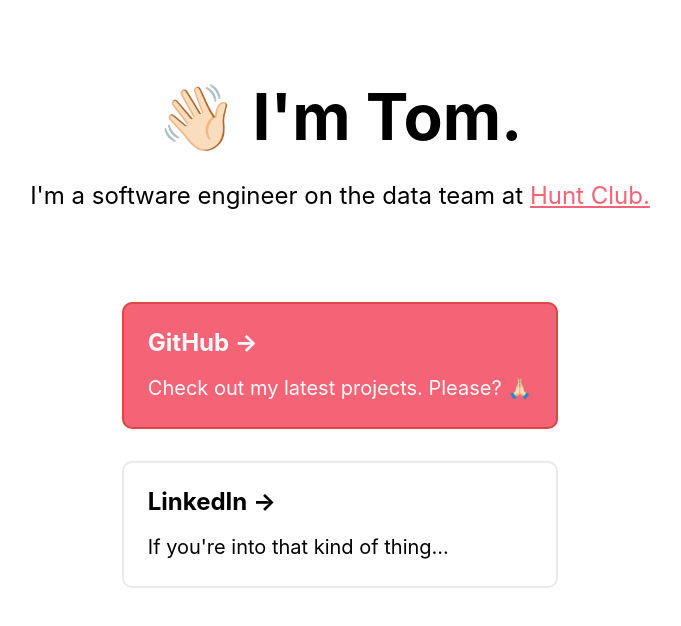
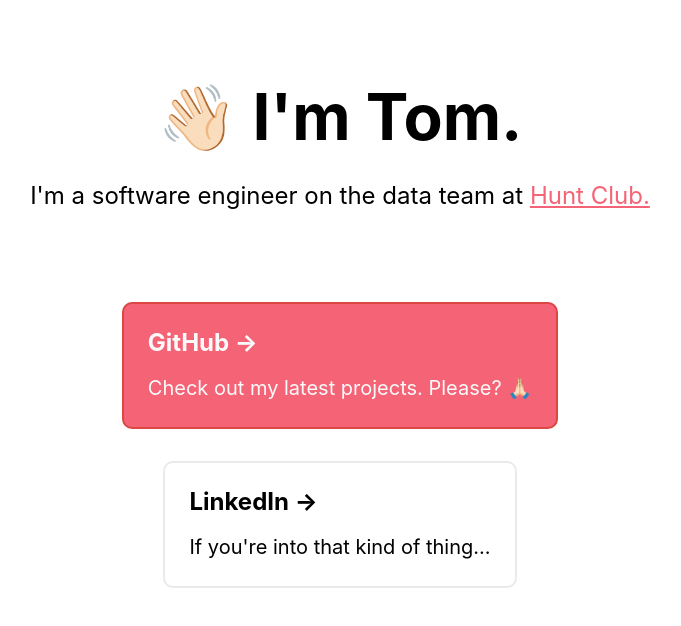
Before and after one commit to tmccall8829/mccall, a Next.js app: page / in a window 1280 px wide. Shown: the top 626 px of the page, without its empty margins (300-981 px from the left). Built offline with nearby package versions, Linux system fonts and the light colour scheme.

Commit message:
fix card alignment

```diff
--- a/styles/global.css
+++ b/styles/global.css
@@ -76,8 +76,8 @@
 
 .grid {
     display: flex;
-    /* align-items: left; */
-    /* justify-content: center; */
+    align-items: center;
+    justify-content: center;
     flex-wrap: wrap;
     flex-direction: column;
     max-width: 1600px;
```
